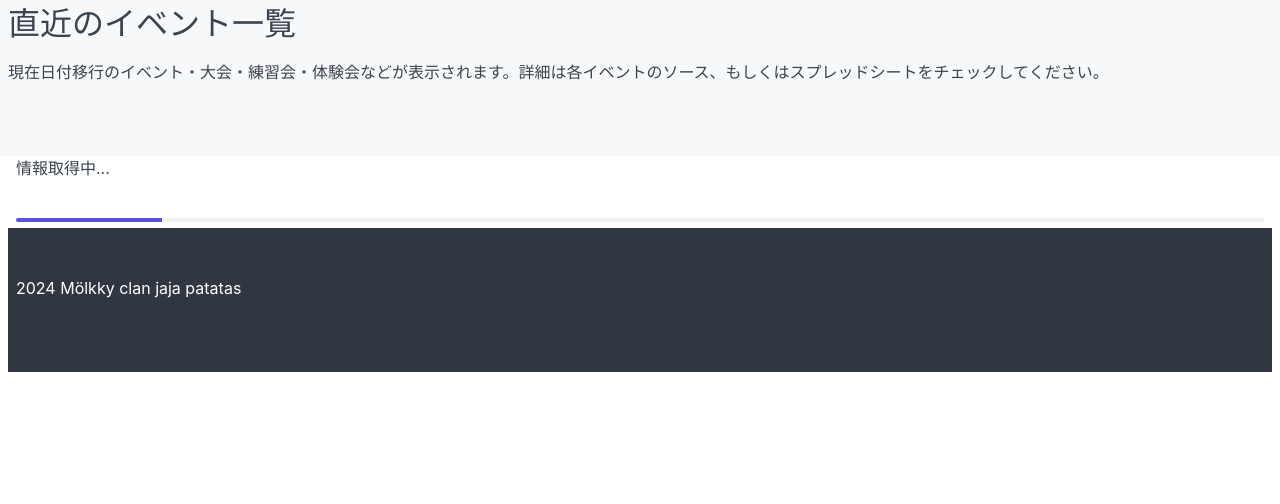
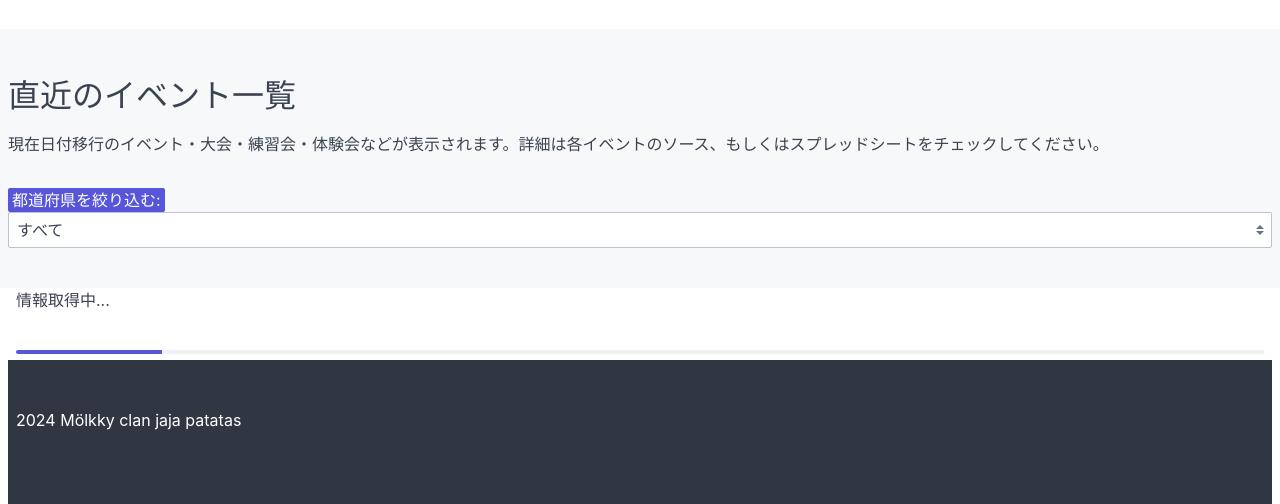
Before and after one commit to haruspring-jokt/molkkycalendar, a plain HTML site: page index.html in a window 1280 px wide. Shown: the part 928-1432 px from the top of the page. Before the commit the page ends 1300 px from the top, so only its background shows below. Drawn offline with nearby package versions, Linux system fonts and the light colour scheme; no server answers.

Commit message:
0.0.4 都道府県フィルタ追加

```diff
--- a/index.html
+++ b/index.html
@@ -39,9 +39,15 @@
                         <p></p>
                     </div>
                     <div class="hero bg-gray hero-sm columns">
-                        <div class="hero-body">
+                        <div class="hero-body column">
                             <h2 id="whatis" class="p-2">イベントカレンダーとは</h2>
                             <p>日本国内のモルック大会・体験会・練習会などのイベント情報を収集しています。</p>
+                        </div>
+                        <div class="column">
+                            <p class="bg-secondary">
+                                最近の更新:<br>
+                                2023-2-24: 都道府県絞り込みフィルターを追加しました。
+                            </p>
                         </div>
                     </div>
                     <div class="hero hero-sm columns">
@@ -99,12 +105,63 @@
                             <h2 id="events-title">直近のイベント一覧</h2>
                             <p>現在日付移行のイベント・大会・練習会・体験会などが表示されます。詳細は各イベントのソース、もしくはスプレッドシートをチェックしてください。
                         </div>
+                        <div class="form-group column">
+                            <span class="label label-primary">都道府県を絞り込む:</span>
+                            <select class="form-select" id="select-prefecture">
+                                <option value="00">すべて</option>
+                                <option value="01">北海道</option>
+                                <option value="02">青森県</option>
+                                <option value="03">岩手県</option>
+                                <option value="04">宮城県</option>
+                                <option value="05">秋田県</option>
+                                <option value="06">山形県県</option>
+                                <option value="07">福島県</option>
+                                <option value="08">茨城県</option>
+                                <option value="09">栃木県</option>
+                                <option value="10">群馬県</option>
+                                <option value="11">埼玉県</option>
+                                <option value="12">千葉県</option>
+                                <option value="13">東京都</option>
+                                <option value="14">神奈川県</option>
+                                <option value="15">新潟県</option>
+                                <option value="16">富山県</option>
+                                <option value="17">石川県</option>
+                                <option value="18">福井県</option>
+                                <option value="19">山梨県</option>
+                                <option value="20">長野県</option>
+                                <option value="21">岐阜県</option>
+                                <option value="22">静岡県</option>
+                                <option value="23">愛知県</option>
+                                <option value="24">三重県</option>
+                                <option value="25">滋賀県</option>
+                                <option value="26">京都府</option>
+                                <option value="27">大阪府</option>
+                                <option value="28">兵庫県</option>
+                                <option value="29">奈良県</option>
+                                <option value="30">和歌山</option>
+                                <option value="31">鳥取県</option>
+                                <option value="32">島根県</option>
+                                <option value="33">岡山県</option>
+                                <option value="34">広島県</option>
+                                <option value="35">山口県</option>
+                                <option value="36">徳島県</option>
+                                <option value="37">香川県</option>
+                                <option value="38">愛媛県</option>
+                                <option value="39">高知県</option>
+                                <option value="40">福岡県</option>
+                                <option value="41">佐賀県</option>
+                                <option value="42">長崎県</option>
+                                <option value="43">熊本県</option>
+                                <option value="44">大分県</option>
+                                <option value="45">宮崎県</option>
+                                <option value="46">鹿児島県</option>
+                                <option value="47">沖縄県</option>
+                            </select>
+                        </div>
                     </div>
                 </div>
                 <div class="container grid-xl" id="cards">
                     <div id="tech-message" class="column col-mx-auto">
-                        <p>情報取得中...</p>
-                        <progress class="progress" max="100"></progress>
                     </div>
                     <div id="event-columns" class="columns">
                     </div>
--- a/script.js
+++ b/script.js
@@ -5,13 +5,51 @@ $(function () {
     //処理を書く部分
     $('#s-title').append('全国モルックイベント大会カレンダー');
 
+    /**
+     * init event
+     */
     console.log('start getting events.')
+    $('#tech-message').append(
+        `<p>情報取得中...</p>
+        <progress class="progress" max="100"></progress>`
+    );
+    fetchEvents("00");
 
+    /**
+     * 都道府県選択イベント
+     */
+    $("#select-prefecture").change(function () {
+        console.log("都道府県イベント: " + $(this).val());
+        var str = $(this).val();
+        removeEvents();
+        $("#tech-message").empty();
+        $('#tech-message').append(
+            `<p>情報取得中...</p>
+            <progress class="progress" max="100"></progress>`
+        );
+        fetchEvents(str);
+    });
+});
+
+/**
+ * イベント一覧削除
+ */
+function removeEvents() {
+    $("#event-columns").empty();
+}
+
+function fetchEvents(prefecture) {
     /**
      * イベント情報一覧読み込み・表示
      */
+    var url = 'https://script.google.com/macros/s/AKfycbxYyHUDhjYjIb8X9_fdWPPV4CFTYCjxvUgpsF8El69uLEtkrce278ENw2iWyZ7cYQ0V/exec';
+    if (prefecture != "00") {
+        url = url + "?prefecture=" + prefecture;
+        console.log(url);
+    }
+
     $.ajax({
-        url: 'https://script.google.com/macros/s/AKfycbxVFTgYPbWTy_iCmqfHiKYwWkipNELkvFVXERRMo4oPi85F9x_YwBHT4WGUmoClp_KG/exec',
+        url: url,
         type: 'GET',
         dataType: 'json',
     }).done(function (datas) {
@@ -97,13 +135,14 @@ $(function () {
                 </div>`
             );
         }
-
-        // 一覧表示完了イベント
         $('#tech-message > p').text(`情報取得完了: ${datasJson.length}件`);
         $('#tech-message > p').addClass('bg-success');
         $('#tech-message > progress').remove();
+
+        // 一覧表示完了イベント
+        return datasJson.length;
     });
-});
+}
 
 /**
  * トップスクロール
```
